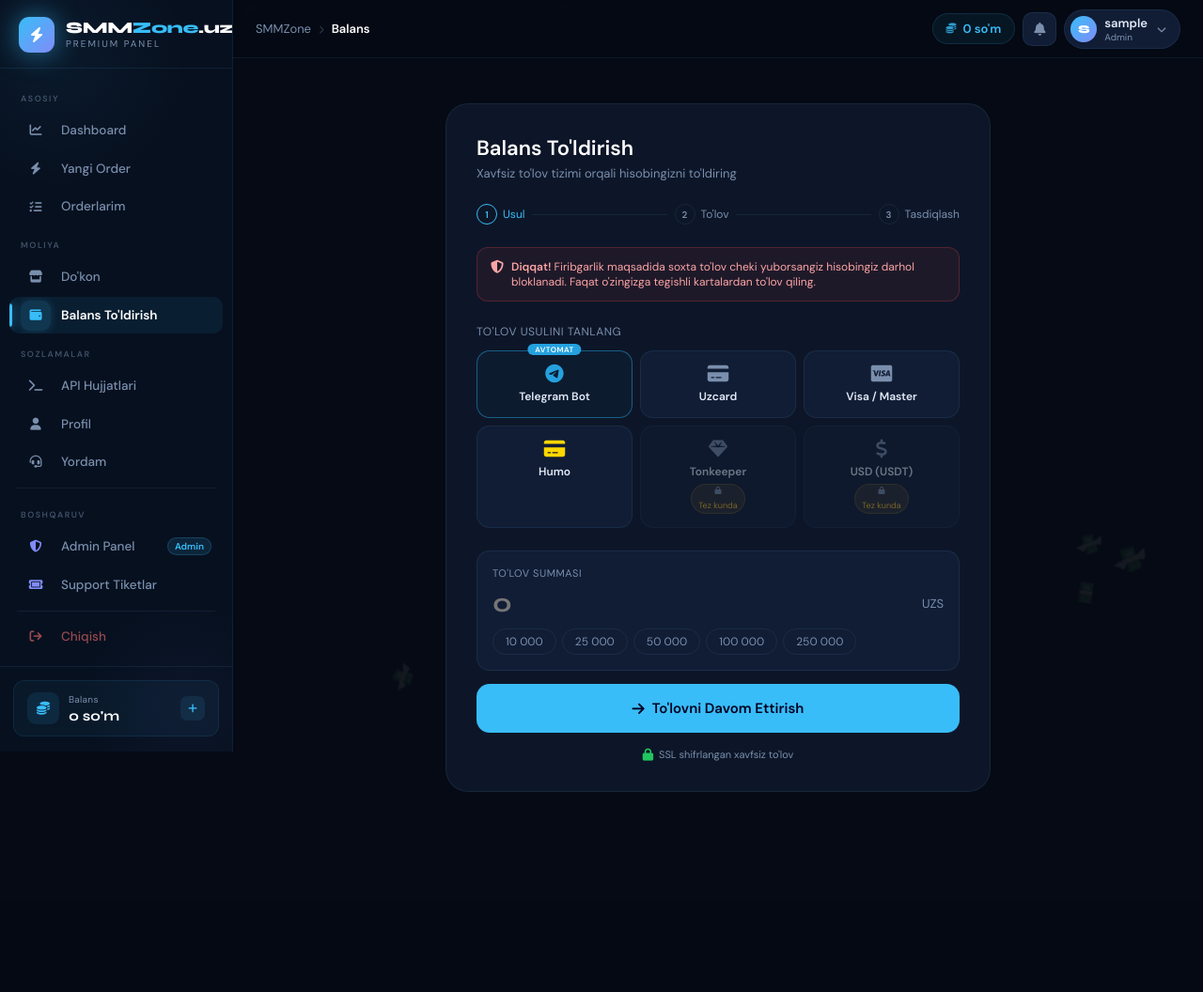
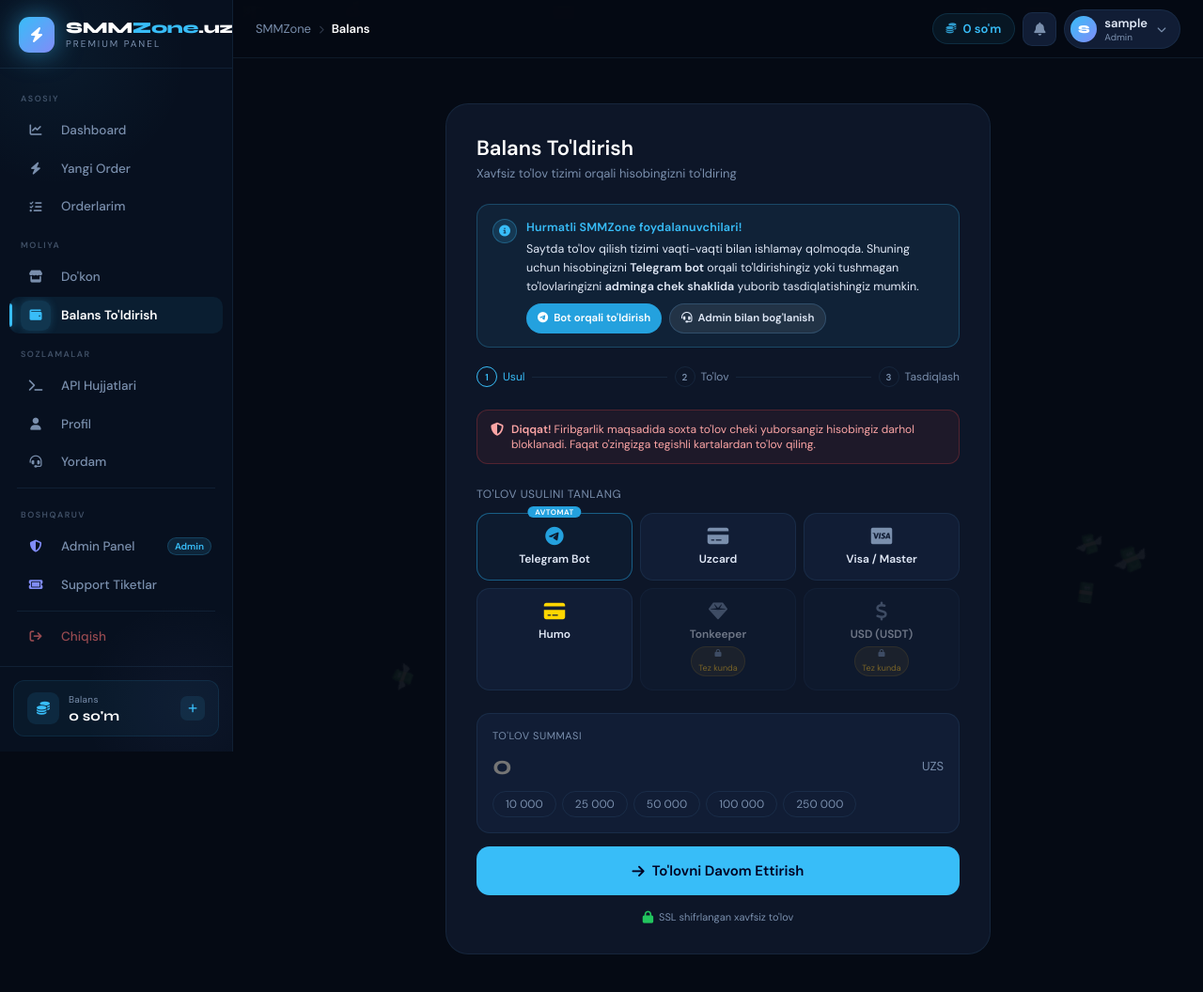
Before and after one commit to noldandorilar-wq/smmzone.uzv2, a Flask app: page /add-funds in a window 1280 px wide. Shown: the top 1056 px of the page at 94% size. Before the commit the page ends 843 px from the top, so only its background shows below. Run offline with Flask 3, Linux system fonts and the light colour scheme; the visitor is signed in with stand-in values (Sample User, id 1); data comes from the database, SQL or seed files in the repository; data that the repository does not hold is empty.

Commit message:
To'lov sahifasiga bot/admin orqali to'ldirish haqida bildirishnoma qo'shildi

```diff
--- a/templates/add_funds.html
+++ b/templates/add_funds.html
@@ -7,6 +7,33 @@
   .pf-card { background: var(--card); border: 1px solid var(--border); border-radius: 24px; padding: 32px; }
   .pf-title { font-size: 22px; font-weight: 700; color: var(--white); margin-bottom: 4px; }
   .pf-sub { font-size: 13px; color: var(--muted); margin-bottom: 24px; }
+
+  .notice-box {
+    background: rgba(56,189,248,.07); border: 1px solid rgba(56,189,248,.25);
+    border-radius: 14px; padding: 14px 16px; font-size: 12.5px; line-height: 1.6;
+    color: var(--text); margin-bottom: 20px; display: flex; align-items: flex-start; gap: 10px;
+  }
+  .notice-box .notice-icon {
+    width: 26px; height: 26px; border-radius: 50%; flex-shrink: 0;
+    background: rgba(56,189,248,.15); border: 1px solid rgba(56,189,248,.3);
+    display: flex; align-items: center; justify-content: center;
+    color: var(--accent); font-size: 12px; margin-top: 1px;
+  }
+  .notice-box .notice-title {
+    font-weight: 800; color: var(--accent); font-size: 12.5px;
+    display: block; margin-bottom: 3px; letter-spacing: .2px;
+  }
+  .notice-box .notice-actions {
+    margin-top: 8px; display: flex; gap: 8px; flex-wrap: wrap;
+  }
+  .notice-box .notice-btn {
+    font-size: 11.5px; font-weight: 700; padding: 6px 12px; border-radius: 100px;
+    text-decoration: none; display: inline-flex; align-items: center; gap: 6px;
+    transition: opacity .15s;
+  }
+  .notice-box .notice-btn:hover { opacity: .85; }
+  .notice-btn.tg { background: #24A1DE; color: #fff; }
+  .notice-btn.admin { background: rgba(255,255,255,.08); color: var(--text); border: 1px solid var(--border2); }
 
   .warn-box {
     background: rgba(239,68,68,.08); border: 1px solid rgba(239,68,68,.25);
@@ -248,6 +275,21 @@
 
     <div class="pf-title">Balans To'ldirish</div>
     <div class="pf-sub">Xavfsiz to'lov tizimi orqali hisobingizni to'ldiring</div>
+
+    <!-- Payment system notice -->
+    <div class="notice-box">
+      <div class="notice-icon"><i class="fas fa-circle-info"></i></div>
+      <div>
+        <span class="notice-title">Hurmatli SMMZone foydalanuvchilari!</span>
+        Saytda to'lov qilish tizimi vaqti-vaqti bilan ishlamay qolmoqda. Shuning uchun hisobingizni
+        <strong>Telegram bot</strong> orqali to'ldirishingiz yoki tushmagan to'lovlaringizni
+        <strong>adminga chek shaklida</strong> yuborib tasdiqlatishingiz mumkin.
+        <div class="notice-actions">
+          <a href="https://t.me/uccenter_bot" target="_blank" class="notice-btn tg"><i class="fab fa-telegram"></i> Bot orqali to'ldirish</a>
+          <a href="https://t.me/uccenter_bot" target="_blank" class="notice-btn admin"><i class="fas fa-headset"></i> Admin bilan bog'lanish</a>
+        </div>
+      </div>
+    </div>
 
     <!-- Step bar -->
     <div class="steps-bar" id="steps-bar">
```
